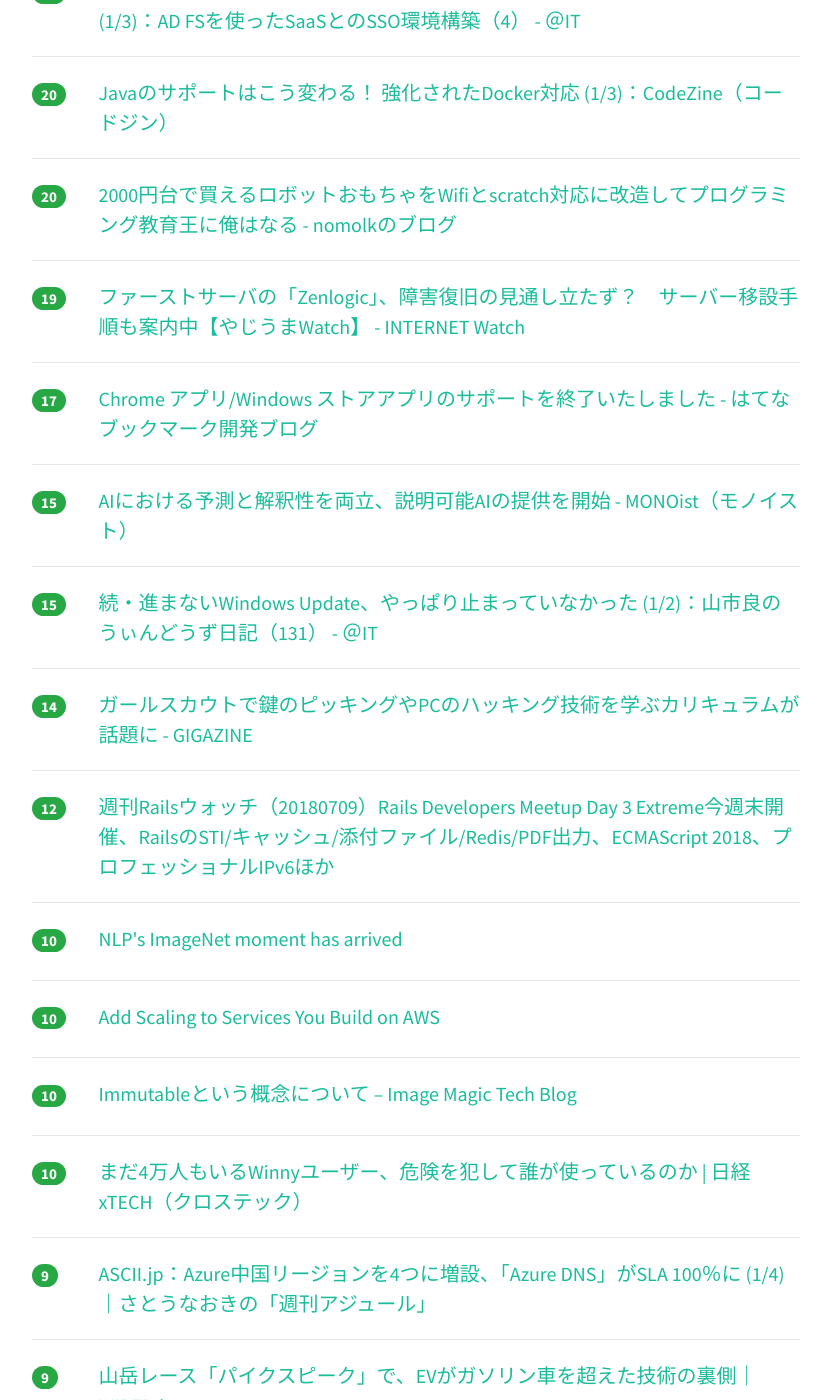
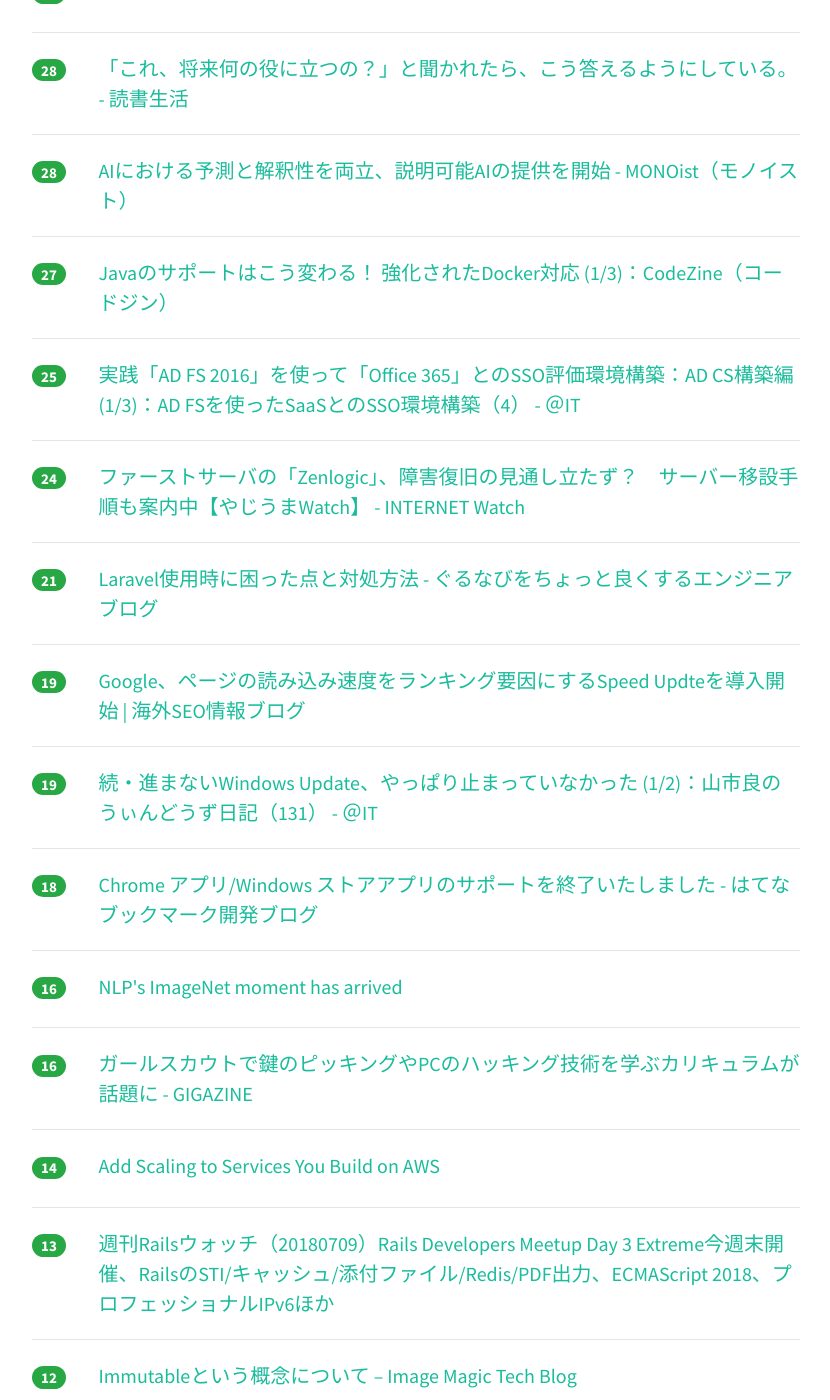
Before and after one commit to yatta47/hatena-matome-site, a Jekyll site: the page built from _posts/2018-07-10-hatena.md, in a window 1280 px wide and 1400 px high, scrolled down 1138 px. Shown: the whole window, without its empty margins (224-1054 px from the left). Built offline with Jekyll 4.4.1, drawn with Linux system fonts in a browser that asks for light colours; nearby versions of some CDN libraries; some of the changed text lies outside the part shown.

Commit message:
Updated 2018-07-10

```diff
--- a/_posts/2018-07-10-hatena.md
+++ b/_posts/2018-07-10-hatena.md
@@ -1,14 +1,19 @@
 ---
 layout: post
 title:  "2018-07-10 はてぶIT"
-date:   2018-07-10 10:03:08
+date:   2018-07-10 11:02:20
 tags: [it-hotentry]
 ---
-34 件のデータあり
+39 件のデータあり
 
 <hr><div class="row">
-<div class="col-1"><span class="badge badge-pill badge-success h2">65</span></div>
+<div class="col-1"><span class="badge badge-pill badge-success h2">101</span></div>
 <div class="col-11"><a href='https://gigazine.net/news/20180710-brutalist-web-design/' target='_blank'>ウェブデザインの本質に主眼を置いたデザインガイドライン「ブルータリスト・ウェブ・デザイン」 - GIGAZINE</a></div>
+</div>
+<hr>
+<div class="row">
+<div class="col-1"><span class="badge badge-pill badge-success h2">70</span></div>
+<div class="col-11"><a href='https://qiita.com/acro5piano/items/d421e2d41ee15e20e1de' target='_blank'>Node.js でちょっとしたサーバーサイドやるなら、 Micro が良いかも - Qiita</a></div>
 </div>
 <hr>
 <div class="row">
@@ -22,93 +27,113 @@ tags: [it-hotentry]
 </div>
 <hr>
 <div class="row">
-<div class="col-1"><span class="badge badge-pill badge-success h2">44</span></div>
+<div class="col-1"><span class="badge badge-pill badge-success h2">50</span></div>
 <div class="col-11"><a href='https://qiita.com/dokums/items/4bb1a08e2c1d15ba1941' target='_blank'>Microsoft Azure 全体価値訴求資料 v3.0</a></div>
 </div>
 <hr>
 <div class="row">
-<div class="col-1"><span class="badge badge-pill badge-success h2">41</span></div>
+<div class="col-1"><span class="badge badge-pill badge-success h2">50</span></div>
+<div class="col-11"><a href='http://nomolk.hatenablog.com/entry/2018/07/09/223000' target='_blank'>2000円台で買えるロボットおもちゃをWifiとscratch対応に改造してプログラミング教育王に俺はなる - nomolkのブログ</a></div>
+</div>
+<hr>
+<div class="row">
+<div class="col-1"><span class="badge badge-pill badge-success h2">45</span></div>
 <div class="col-11"><a href='http://takatoshiono.hatenablog.com/entry/2018/07/10/005148' target='_blank'>UMLモデリングの本質 第2版を読んだ - takatoshiono's blog</a></div>
 </div>
 <hr>
 <div class="row">
-<div class="col-1"><span class="badge badge-pill badge-success h2">27</span></div>
+<div class="col-1"><span class="badge badge-pill badge-success h2">34</span></div>
+<div class="col-11"><a href='https://katashin.info/2018/07/09/231' target='_blank'>vue-thin-modal v1.0.0 をリリースしました | Web 猫</a></div>
+</div>
+<hr>
+<div class="row">
+<div class="col-1"><span class="badge badge-pill badge-success h2">32</span></div>
+<div class="col-11"><a href='https://www.pochi.cc/~sasaki/chalow/2018-07-09-3.html' target='_blank'>ツチノコブログの思い出</a></div>
+</div>
+<hr>
+<div class="row">
+<div class="col-1"><span class="badge badge-pill badge-success h2">28</span></div>
 <div class="col-11"><a href='http://www.yama-mikasa.com/entry/2018/07/09/%E3%80%8C%E3%81%93%E3%82%8C%E3%80%81%E5%B0%86%E6%9D%A5%E4%BD%95%E3%81%AE%E5%BD%B9%E3%81%AB%E7%AB%8B%E3%81%A4%E3%81%AE%EF%BC%9F%E3%80%8D%E3%81%A8%E8%81%9E%E3%81%8B%E3%82%8C%E3%81%9F%E3%82%89%E3%80%81' target='_blank'>「これ、将来何の役に立つの？」と聞かれたら、こう答えるようにしている。 - 読書生活　</a></div>
 </div>
 <hr>
 <div class="row">
-<div class="col-1"><span class="badge badge-pill badge-success h2">25</span></div>
-<div class="col-11"><a href='https://katashin.info/2018/07/09/231' target='_blank'>vue-thin-modal v1.0.0 をリリースしました | Web 猫</a></div>
+<div class="col-1"><span class="badge badge-pill badge-success h2">28</span></div>
+<div class="col-11"><a href='http://monoist.atmarkit.co.jp/mn/articles/1807/09/news029.html' target='_blank'>AIにおける予測と解釈性を両立、説明可能AIの提供を開始 - MONOist（モノイスト）</a></div>
 </div>
 <hr>
 <div class="row">
-<div class="col-1"><span class="badge badge-pill badge-success h2">23</span></div>
-<div class="col-11"><a href='https://qiita.com/acro5piano/items/d421e2d41ee15e20e1de' target='_blank'>Node.js でちょっとしたサーバーサイドやるなら、 Micro が良いかも - Qiita</a></div>
+<div class="col-1"><span class="badge badge-pill badge-success h2">27</span></div>
+<div class="col-11"><a href='https://codezine.jp/article/detail/10939' target='_blank'>Javaのサポートはこう変わる！ 強化されたDocker対応 (1/3)：CodeZine（コードジン）</a></div>
 </div>
 <hr>
 <div class="row">
-<div class="col-1"><span class="badge badge-pill badge-success h2">22</span></div>
+<div class="col-1"><span class="badge badge-pill badge-success h2">25</span></div>
 <div class="col-11"><a href='http://www.atmarkit.co.jp/ait/articles/1807/02/news002.html' target='_blank'>実践「AD FS 2016」を使って「Office 365」とのSSO評価環境構築：AD CS構築編 (1/3)：AD FSを使ったSaaSとのSSO環境構築（4） - ＠IT</a></div>
 </div>
 <hr>
 <div class="row">
-<div class="col-1"><span class="badge badge-pill badge-success h2">20</span></div>
-<div class="col-11"><a href='https://codezine.jp/article/detail/10939' target='_blank'>Javaのサポートはこう変わる！ 強化されたDocker対応 (1/3)：CodeZine（コードジン）</a></div>
+<div class="col-1"><span class="badge badge-pill badge-success h2">24</span></div>
+<div class="col-11"><a href='https://internet.watch.impress.co.jp/docs/yajiuma/1131945.html' target='_blank'>ファーストサーバの「Zenlogic」、障害復旧の見通し立たず？　サーバー移設手順も案内中【やじうまWatch】 - INTERNET Watch</a></div>
 </div>
 <hr>
 <div class="row">
-<div class="col-1"><span class="badge badge-pill badge-success h2">20</span></div>
-<div class="col-11"><a href='http://nomolk.hatenablog.com/entry/2018/07/09/223000' target='_blank'>2000円台で買えるロボットおもちゃをWifiとscratch対応に改造してプログラミング教育王に俺はなる - nomolkのブログ</a></div>
+<div class="col-1"><span class="badge badge-pill badge-success h2">21</span></div>
+<div class="col-11"><a href='http://developers.gnavi.co.jp/entry/laravel/matsuyan' target='_blank'>Laravel使用時に困った点と対処方法 - ぐるなびをちょっと良くするエンジニアブログ</a></div>
 </div>
 <hr>
 <div class="row">
 <div class="col-1"><span class="badge badge-pill badge-success h2">19</span></div>
-<div class="col-11"><a href='https://internet.watch.impress.co.jp/docs/yajiuma/1131945.html' target='_blank'>ファーストサーバの「Zenlogic」、障害復旧の見通し立たず？　サーバー移設手順も案内中【やじうまWatch】 - INTERNET Watch</a></div>
+<div class="col-11"><a href='https://www.suzukikenichi.com/blog/google-speed-update-is-now-rolling-out-for-all-users/' target='_blank'>Google、ページの読み込み速度をランキング要因にするSpeed Updteを導入開始 | 海外SEO情報ブログ</a></div>
 </div>
 <hr>
 <div class="row">
-<div class="col-1"><span class="badge badge-pill badge-success h2">17</span></div>
+<div class="col-1"><span class="badge badge-pill badge-success h2">19</span></div>
+<div class="col-11"><a href='http://www.atmarkit.co.jp/ait/articles/1807/10/news011.html' target='_blank'>続・進まないWindows Update、やっぱり止まっていなかった (1/2)：山市良のうぃんどうず日記（131） - ＠IT</a></div>
+</div>
+<hr>
+<div class="row">
+<div class="col-1"><span class="badge badge-pill badge-success h2">18</span></div>
 <div class="col-11"><a href='http://bookmark.hatenastaff.com/entry/2018/07/09/181604' target='_blank'>Chrome アプリ/Windows ストアアプリのサポートを終了いたしました - はてなブックマーク開発ブログ</a></div>
 </div>
 <hr>
 <div class="row">
-<div class="col-1"><span class="badge badge-pill badge-success h2">15</span></div>
-<div class="col-11"><a href='http://monoist.atmarkit.co.jp/mn/articles/1807/09/news029.html' target='_blank'>AIにおける予測と解釈性を両立、説明可能AIの提供を開始 - MONOist（モノイスト）</a></div>
+<div class="col-1"><span class="badge badge-pill badge-success h2">16</span></div>
+<div class="col-11"><a href='https://thegradient.pub/nlp-imagenet/' target='_blank'>NLP's ImageNet moment has arrived</a></div>
 </div>
 <hr>
 <div class="row">
-<div class="col-1"><span class="badge badge-pill badge-success h2">15</span></div>
-<div class="col-11"><a href='http://www.atmarkit.co.jp/ait/articles/1807/10/news011.html' target='_blank'>続・進まないWindows Update、やっぱり止まっていなかった (1/2)：山市良のうぃんどうず日記（131） - ＠IT</a></div>
+<div class="col-1"><span class="badge badge-pill badge-success h2">16</span></div>
+<div class="col-11"><a href='https://gigazine.net/news/20180710-girl-scout-learn-hacking/' target='_blank'>ガールスカウトで鍵のピッキングやPCのハッキング技術を学ぶカリキュラムが話題に - GIGAZINE</a></div>
 </div>
 <hr>
 <div class="row">
 <div class="col-1"><span class="badge badge-pill badge-success h2">14</span></div>
-<div class="col-11"><a href='https://gigazine.net/news/20180710-girl-scout-learn-hacking/' target='_blank'>ガールスカウトで鍵のピッキングやPCのハッキング技術を学ぶカリキュラムが話題に - GIGAZINE</a></div>
+<div class="col-11"><a href='https://aws.amazon.com/about-aws/whats-new/2018/07/add-scaling-to-services-you-build-on-aws/' target='_blank'>Add Scaling to Services You Build on AWS</a></div>
+</div>
+<hr>
+<div class="row">
+<div class="col-1"><span class="badge badge-pill badge-success h2">13</span></div>
+<div class="col-11"><a href='https://techracho.bpsinc.jp/hachi8833/2018_07_09/59171' target='_blank'>週刊Railsウォッチ（20180709）Rails Developers Meetup Day 3 Extreme今週末開催、RailsのSTI/キャッシュ/添付ファイル/Redis/PDF出力、ECMAScript 2018、プロフェッショナルIPv6ほか</a></div>
 </div>
 <hr>
 <div class="row">
 <div class="col-1"><span class="badge badge-pill badge-success h2">12</span></div>
-<div class="col-11"><a href='https://techracho.bpsinc.jp/hachi8833/2018_07_09/59171' target='_blank'>週刊Railsウォッチ（20180709）Rails Developers Meetup Day 3 Extreme今週末開催、RailsのSTI/キャッシュ/添付ファイル/Redis/PDF出力、ECMAScript 2018、プロフェッショナルIPv6ほか</a></div>
+<div class="col-11"><a href='http://techblog.imagemagic.jp/2018/07/09/immutable%E3%81%A8%E3%81%84%E3%81%86%E6%A6%82%E5%BF%B5%E3%81%AB%E3%81%A4%E3%81%84%E3%81%A6/' target='_blank'>Immutableという概念について – Image Magic Tech Blog</a></div>
+</div>
+<hr>
+<div class="row">
+<div class="col-1"><span class="badge badge-pill badge-success h2">12</span></div>
+<div class="col-11"><a href='https://tech.nikkeibp.co.jp/atcl/nxt/column/18/00139/070200021/' target='_blank'>まだ4万人もいるWinnyユーザー、危険を犯して誰が使っているのか | 日経 xTECH（クロステック）</a></div>
+</div>
+<hr>
+<div class="row">
+<div class="col-1"><span class="badge badge-pill badge-success h2">12</span></div>
+<div class="col-11"><a href='https://medium.com/netflix-techblog/1f3cd49f5cd7' target='_blank'>Auto Scaling Production Services on Titus – Netflix TechBlog – Medium</a></div>
 </div>
 <hr>
 <div class="row">
 <div class="col-1"><span class="badge badge-pill badge-success h2">10</span></div>
-<div class="col-11"><a href='https://thegradient.pub/nlp-imagenet/' target='_blank'>NLP's ImageNet moment has arrived</a></div>
-</div>
-<hr>
-<div class="row">
-<div class="col-1"><span class="badge badge-pill badge-success h2">10</span></div>
-<div class="col-11"><a href='https://aws.amazon.com/about-aws/whats-new/2018/07/add-scaling-to-services-you-build-on-aws/' target='_blank'>Add Scaling to Services You Build on AWS</a></div>
-</div>
-<hr>
-<div class="row">
-<div class="col-1"><span class="badge badge-pill badge-success h2">10</span></div>
-<div class="col-11"><a href='http://techblog.imagemagic.jp/2018/07/09/immutable%E3%81%A8%E3%81%84%E3%81%86%E6%A6%82%E5%BF%B5%E3%81%AB%E3%81%A4%E3%81%84%E3%81%A6/' target='_blank'>Immutableという概念について – Image Magic Tech Blog</a></div>
-</div>
-<hr>
-<div class="row">
-<div class="col-1"><span class="badge badge-pill badge-success h2">10</span></div>
-<div class="col-11"><a href='https://tech.nikkeibp.co.jp/atcl/nxt/column/18/00139/070200021/' target='_blank'>まだ4万人もいるWinnyユーザー、危険を犯して誰が使っているのか | 日経 xTECH（クロステック）</a></div>
+<div class="col-11"><a href='https://wired.jp/2018/07/09/engineering-of-vw-pikes-peak/' target='_blank'>山岳レース「パイクスピーク」で、EVがガソリン車を超えた技術の裏側｜WIRED.jp</a></div>
 </div>
 <hr>
 <div class="row">
@@ -118,7 +143,7 @@ tags: [it-hotentry]
 <hr>
 <div class="row">
 <div class="col-1"><span class="badge badge-pill badge-success h2">9</span></div>
-<div class="col-11"><a href='https://wired.jp/2018/07/09/engineering-of-vw-pikes-peak/' target='_blank'>山岳レース「パイクスピーク」で、EVがガソリン車を超えた技術の裏側｜WIRED.jp</a></div>
+<div class="col-11"><a href='http://www.itmedia.co.jp/pcuser/articles/1807/10/news038.html' target='_blank'>家の中で「財布や鍵が見つからない」をAmazon Echoで解消するワザ (1/2) - ITmedia PC USER</a></div>
 </div>
 <hr>
 <div class="row">
@@ -128,17 +153,27 @@ tags: [it-hotentry]
 <hr>
 <div class="row">
 <div class="col-1"><span class="badge badge-pill badge-success h2">8</span></div>
-<div class="col-11"><a href='https://www.suzukikenichi.com/blog/google-speed-update-is-now-rolling-out-for-all-users/' target='_blank'>Google、ページの読み込み速度をランキング要因にするSpeed Updteを導入開始 | 海外SEO情報ブログ</a></div>
+<div class="col-11"><a href='https://internet.watch.impress.co.jp/docs/yajiuma/1131946.html' target='_blank'>ご利用は計画的に？　全国70店舗以上の電子部品店を網羅したマップが公開中【やじうまWatch】 - INTERNET Watch</a></div>
+</div>
+<hr>
+<div class="row">
+<div class="col-1"><span class="badge badge-pill badge-success h2">8</span></div>
+<div class="col-11"><a href='https://blog.edunote.jp/entry/2018/07/09/233353' target='_blank'>【意見求む】83秒で終わるからこの英語を聞いて多くの小6が分かるか判定して欲しい - パパ教員の戯れ言日記</a></div>
 </div>
 <hr>
 <div class="row">
 <div class="col-1"><span class="badge badge-pill badge-success h2">7</span></div>
-<div class="col-11"><a href='https://medium.com/netflix-techblog/1f3cd49f5cd7' target='_blank'>Auto Scaling Production Services on Titus – Netflix TechBlog – Medium</a></div>
+<div class="col-11"><a href='https://www.slideshare.net/fantasistatetsuya/ss-104928249' target='_blank'>デザイン組織ができるまでの道のり</a></div>
+</div>
+<hr>
+<div class="row">
+<div class="col-1"><span class="badge badge-pill badge-success h2">7</span></div>
+<div class="col-11"><a href='https://remysharp.com/2018/06/26/an-adventure-in-sparse-arrays' target='_blank'>an-adventure-in-sparse-arrays</a></div>
 </div>
 <hr>
 <div class="row">
 <div class="col-1"><span class="badge badge-pill badge-success h2">6</span></div>
-<div class="col-11"><a href='https://internet.watch.impress.co.jp/docs/yajiuma/1131946.html' target='_blank'>ご利用は計画的に？　全国70店舗以上の電子部品店を網羅したマップが公開中【やじうまWatch】 - INTERNET Watch</a></div>
+<div class="col-11"><a href='https://qiita.com/kkdmgs110/items/0a4ebbeb741982b95faf' target='_blank'>【スケベ】女性用アダルト動画のデータを分析して、女性から評価が高いアダルト動画をデータ分析してみた</a></div>
 </div>
 <hr>
 <div class="row">
@@ -148,31 +183,21 @@ tags: [it-hotentry]
 <hr>
 <div class="row">
 <div class="col-1"><span class="badge badge-pill badge-success h2">5</span></div>
-<div class="col-11"><a href='https://www.pochi.cc/~sasaki/chalow/2018-07-09-3.html' target='_blank'>ツチノコブログの思い出</a></div>
-</div>
-<hr>
-<div class="row">
-<div class="col-1"><span class="badge badge-pill badge-success h2">5</span></div>
-<div class="col-11"><a href='https://remysharp.com/2018/06/26/an-adventure-in-sparse-arrays' target='_blank'>an-adventure-in-sparse-arrays</a></div>
+<div class="col-11"><a href='https://coliss.com/articles/build-websites/operation/css/div-look-different-in-every-browser.html' target='_blank'>不思議!? div要素一つで同じスタイルなのに、すべてのブラウザで見た目が異なるスタイルシート | コリス</a></div>
 </div>
 <hr>
 <div class="row">
 <div class="col-1"><span class="badge badge-pill badge-success h2">4</span></div>
-<div class="col-11"><a href='https://blog.edunote.jp/entry/2018/07/09/233353' target='_blank'>【意見求む】83秒で終わるからこの英語を聞いて多くの小6が分かるか判定して欲しい - パパ教員の戯れ言日記</a></div>
+<div class="col-11"><a href='https://blogs.windows.com/devices/2018/07/09/meet-surface-go-starting-at-399-msrp-its-the-smallest-and-most-affordable-surface-yet/' target='_blank'>Meet Surface Go, starting at $399 MSRP, it’s the smallest and most affordable Surface yet - Microsoft Devices BlogMicrosoft Devices Blog</a></div>
 </div>
 <hr>
 <div class="row">
 <div class="col-1"><span class="badge badge-pill badge-success h2">4</span></div>
-<div class="col-11"><a href='http://www.itmedia.co.jp/pcuser/articles/1807/10/news038.html' target='_blank'>家の中で「財布や鍵が見つからない」をAmazon Echoで解消するワザ (1/2) - ITmedia PC USER</a></div>
+<div class="col-11"><a href='https://aws.amazon.com/jp/about-aws/whats-new/2018/07/add-scaling-to-services-you-build-on-aws/' target='_blank'>Add Scaling to Services You Build on AWS</a></div>
 </div>
 <hr>
 <div class="row">
-<div class="col-1"><span class="badge badge-pill badge-success h2">3</span></div>
-<div class="col-11"><a href='http://developers.gnavi.co.jp/entry/laravel/matsuyan' target='_blank'>Laravel使用時に困った点と対処方法 - ぐるなびをちょっと良くするエンジニアブログ</a></div>
+<div class="col-1"><span class="badge badge-pill badge-success h2">1</span></div>
+<div class="col-11"><a href='https://japan.cnet.com/article/35121691/' target='_blank'>フォーム作成管理ツール「formrun」が刷新--SPAを導入、サイト埋め込みも可能に - CNET Japan</a></div>
 </div>
 <hr>
-<div class="row">
-<div class="col-1"><span class="badge badge-pill badge-success h2">3</span></div>
-<div class="col-11"><a href='https://www.slideshare.net/fantasistatetsuya/ss-104928249' target='_blank'>デザイン組織ができるまでの道のり</a></div>
-</div>
-<hr>
```
